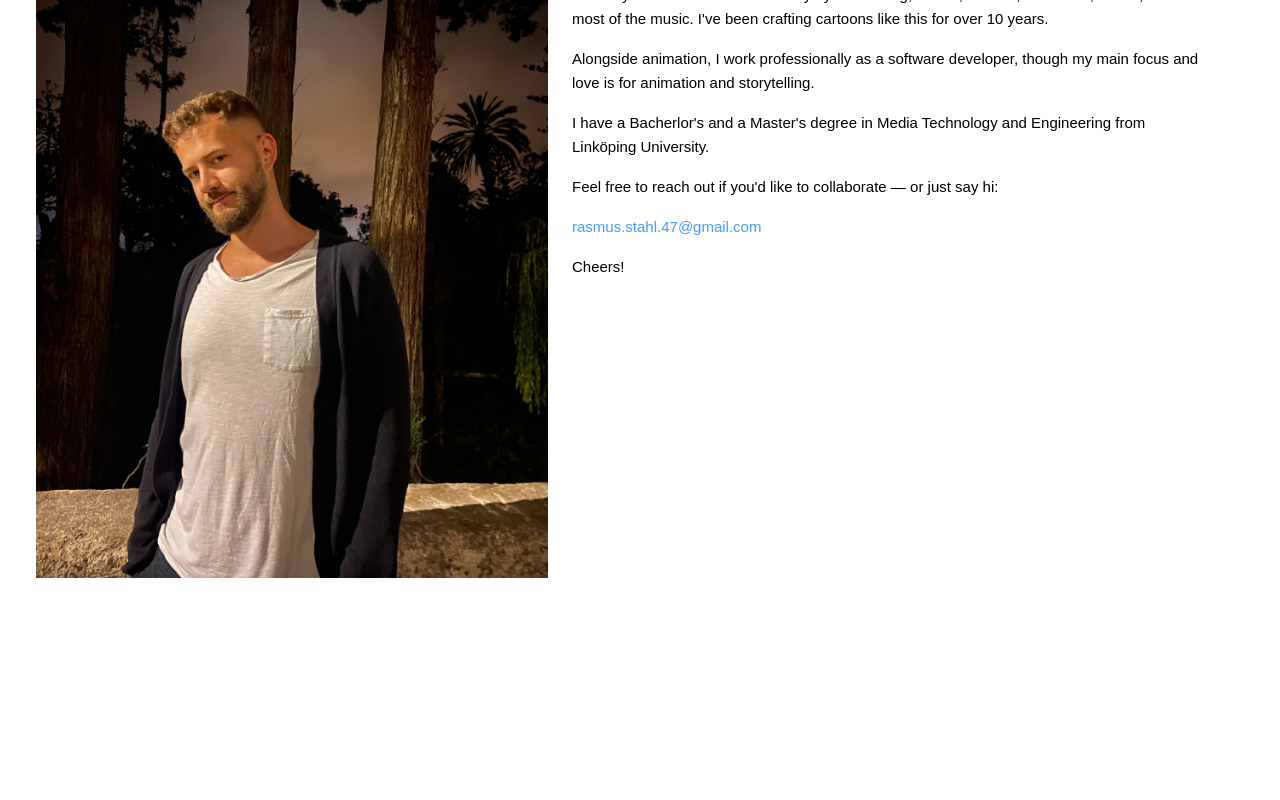
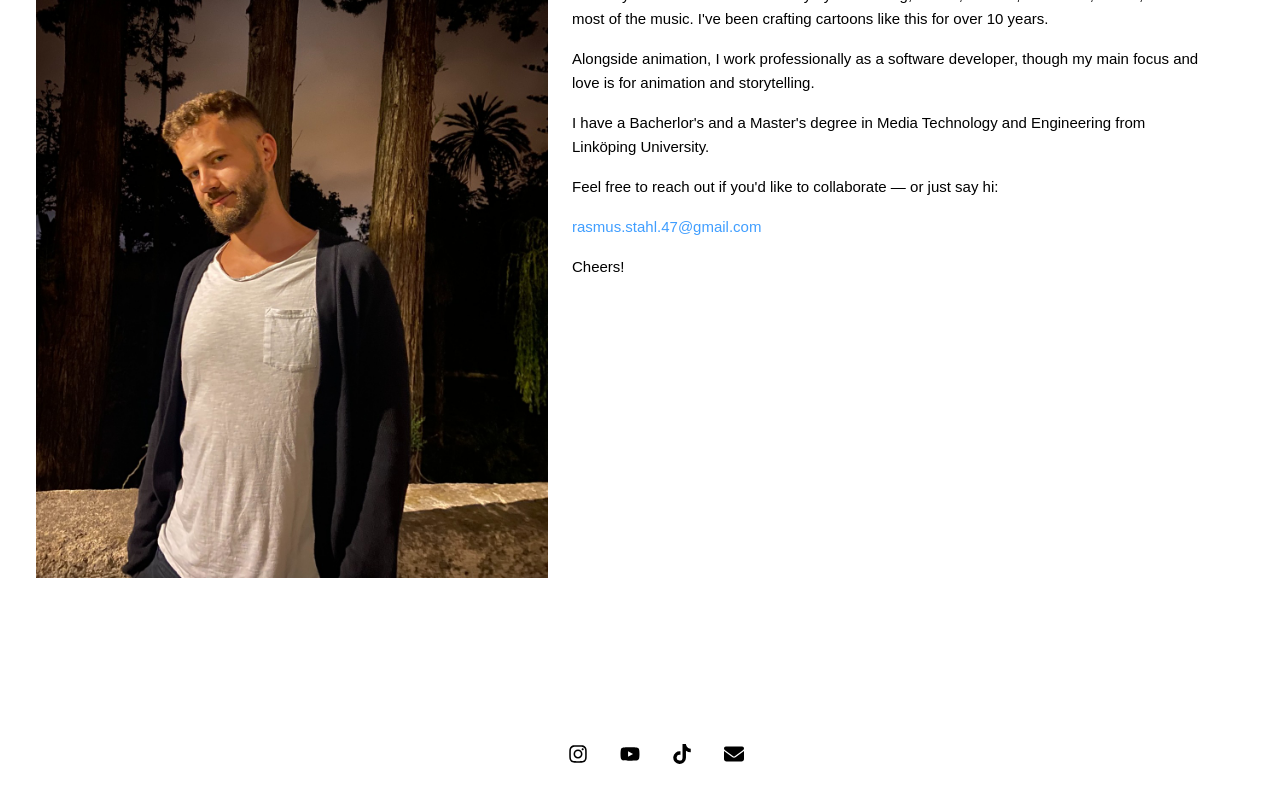
Before and after one commit to Mt-Rasmus/rasmustgo, a Vue app: page /info in a window 1280 px wide. Shown: the part 220-1020 px from the top of the page. Before the commit the page ends 915 px from the top, so only its background shows below. Built offline with nearby package versions, Linux system fonts and the light colour scheme; the HTML template or start-up script is replaced by a standard one.

Commit message:
add social media icons to every page, start add description etc for video entries, minor styling

```diff
--- a/src/App.vue
+++ b/src/App.vue
@@ -6,7 +6,6 @@ const currentPage = ref('')
 const router = useRouter()
 
 const handleClick = (tab: { paneName: unknown; }) => {
-  console.log(tab?.paneName )
   router.push(`/${tab.paneName}`);
 }
 
@@ -20,7 +19,7 @@ const goToInstagram = () => {
   <header>
     <div class="flex flex-row justify-center items-center mt-5 px-9 w-full h-[75px]">
       <div class="flex justify-start w-full">
-        <img src="/src/assets/header/logo2-1.png" class="w-[150px]"/>
+        <img src="/src/assets/header/logo2-1.png" class="w-[150px] cursor-pointer" @click="handleClick({ paneName: '' })"/>
       </div>
       <div class="flex">
         <el-tabs v-model="currentPage" class="demo-tabs custom-tabs" @tab-click="handleClick">
--- a/src/assets/base.css
+++ b/src/assets/base.css
@@ -78,6 +78,7 @@ body {
     'Helvetica Neue',
     sans-serif;
   font-size: 15px;
+  font-family: 'Fredoka';
   text-rendering: optimizeLegibility;
   -webkit-font-smoothing: antialiased;
   -moz-osx-font-smoothing: grayscale;
--- a/src/components/FooterComponent.vue
+++ b/src/components/FooterComponent.vue
@@ -13,19 +13,19 @@ const icons = [
     name: 'youtube',
     icon: './src/assets/youtube-brands-solid.svg',
     hoverIcon: './src/assets/youtube-brands-solid-blue.svg',
-    action: () => window.open('https://www.instagram.com/rasmustgo/', '_blank')
+    action: () => window.open('https://www.youtube.com/@rasmustgo', '_blank')
   },
   {
     name: 'tiktok',
     icon: './src/assets/tiktok-brands-solid.svg',
     hoverIcon: './src/assets/tiktok-brands-solid-blue.svg',
-    action: () => window.open('https://www.instagram.com/rasmustgo/', '_blank')
+    action: () => window.open('https://www.tiktok.com/@rasmustgo', '_blank')
   },
   {
     name: 'gmail',
     icon: './src/assets/envelope-solid.svg',
     hoverIcon: './src/assets/envelope-solid-blue.svg',
-    action: () => window.open('https://www.instagram.com/rasmustgo/', '_blank')
+    action: () => window.location.href = 'mailto:rasmus.stahl.47@gmail.com',
   },
 ]
 
@@ -33,7 +33,7 @@ const icons = [
 
 <template>
   <div class="flex justify-center">
-    <div v-for="(icon, index) in icons" :key="index">
+    <div v-for="(icon, index) in icons" :key="index" class="mb-4">
       <SocialMediaIcon :icon/>
     </div>
   </div>
--- a/src/components/ReelPage.vue
+++ b/src/components/ReelPage.vue
@@ -1,6 +1,7 @@
 <script setup lang="ts">
 
 import reel from '../data/reel';
+import FooterComponent from '@/components/FooterComponent.vue';
 
 </script>
 
@@ -20,6 +21,7 @@ import reel from '../data/reel';
       </div>
     </div>
   </div>
+  <FooterComponent class="mt-[40px] mb-[20px]" />
 </template>
 
 <style scoped>
--- a/src/components/VideoEntry.vue
+++ b/src/components/VideoEntry.vue
@@ -3,6 +3,7 @@
 import { useRoute } from 'vue-router';
 import videos from '../data/videos';
 import { type Video } from '../types/video'
+import FooterComponent from '@/components/FooterComponent.vue';
 
 const route = useRoute();
 
@@ -25,11 +26,13 @@ const video = <Video>videos.find(({ id }) => id === Number(videoId));
           />
         </div>
       </div>
-      <div class="mt-6">{{ video.title }}</div>
-      <div>A video about...</div>
-      <div>Credits:</div>
+      <div class="mt-6 font-bold text-xl mb-4">{{ video.title }}</div>
+      <div class="mb-2">{{ video?.description }}</div>
+      <div class="mb-2">Role: {{ video?.description }}</div>
+      <div class="mb-5">{{ `(${video?.year})` }}</div>
     </div>
   </div>
+  <FooterComponent class="mt-[40px] mb-[20px]" />
 </template>
 
 <style scoped>
--- a/src/components/VideosList.vue
+++ b/src/components/VideosList.vue
@@ -13,7 +13,6 @@ import videos from '../data/videos';
         <RouterLink :to="String(video.id)">
           <VideoEntry :video />
         </RouterLink>
-
       </div>
     </div>
   </div>
--- a/src/data/videos.ts
+++ b/src/data/videos.ts
@@ -9,6 +9,10 @@ const videos: Video[] = [
     embedUrl: 'https://www.youtube.com/embed/xJMvZjDDcuo',
     thumbnail: 'src/assets/thumbnails/SteveDogsThumbnail9.png',
     gifPreview: 'src/assets/gifs/iBone.gif',
+    description: `Parody of Steve Jobs\'s 2007 iPhone keynote with a canine twist. \n
+    Inspiration came from seeing my friends\'s dog with a little turtleneck sweater.`,
+    role: 'Everything, from script, voices, artwork, animation',
+    year: 2025,
   },
   {
     id: 2,
--- a/src/types/video.ts
+++ b/src/types/video.ts
@@ -6,6 +6,9 @@ type Video = {
   embedUrl: string;
   thumbnail: string;
   gifPreview: string;
+  description?: string;
+  role?: string;
+  year?: number;
 }
 
 export { type Video };
--- a/src/views/AboutView.vue
+++ b/src/views/AboutView.vue
@@ -1,3 +1,9 @@
+<script setup lang="ts">
+
+import FooterComponent from '@/components/FooterComponent.vue';
+
+</script>
+
 <template>
   <div class="about">
     <div class="mx-9 mt-[20px] flex w-full" style="font-family: 'Fredoka', sans-serif;">
@@ -30,12 +36,11 @@
             <div style="color: #409EFF;">rasmus.stahl.47@gmail.com</div>
           </a>
         </div>
-
         <div>Cheers!</div>
       </div>
-
     </div>
   </div>
+  <FooterComponent class="mt-[40px] mb-[20px]" />
 </template>
 
 <style>
```
